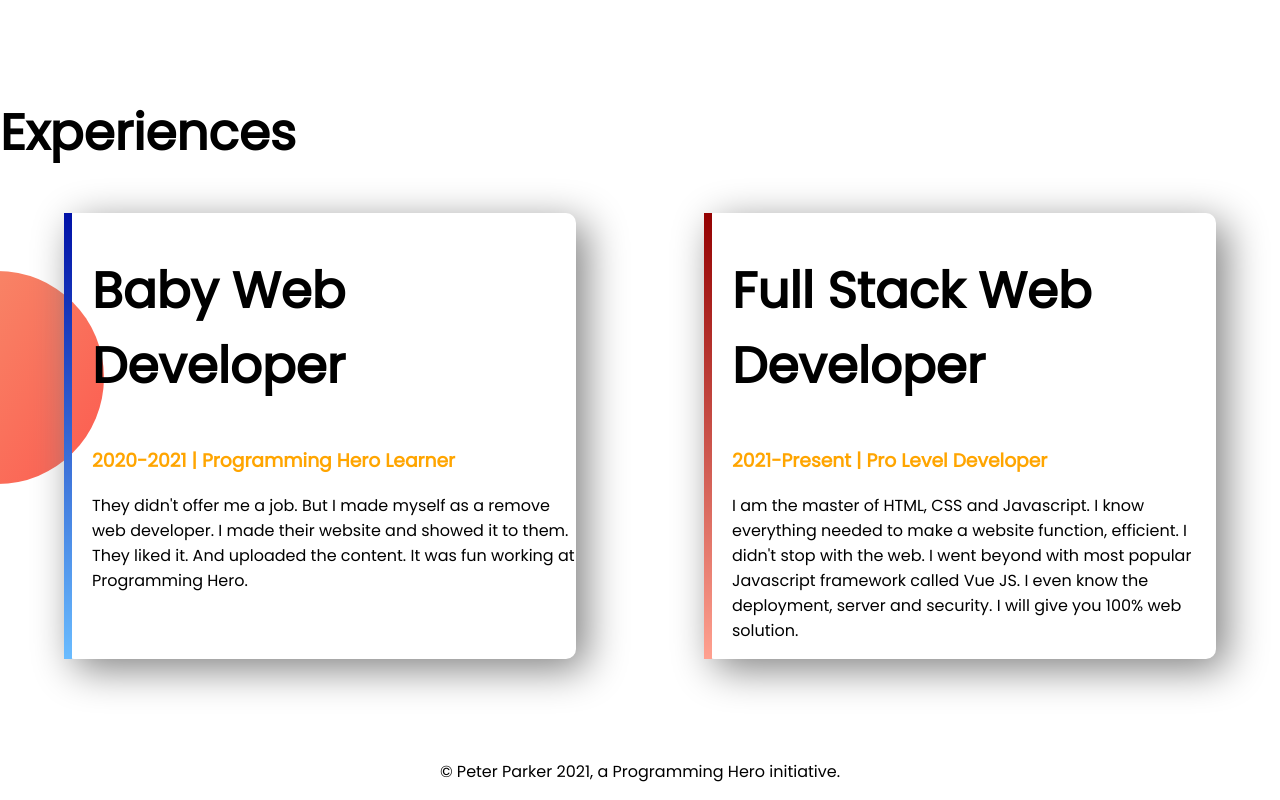
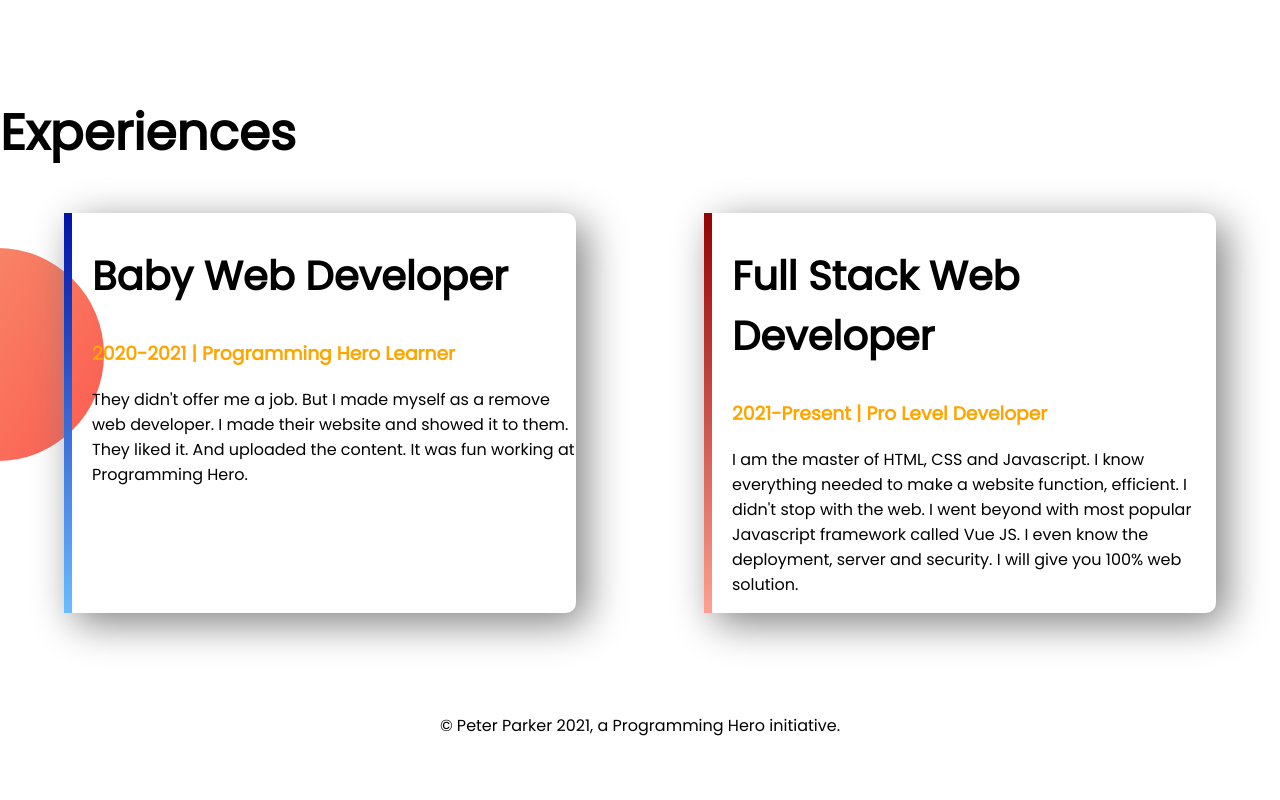
Before and after one commit to hasanulbanna85/developer-portfolio-ep, a plain HTML site: page index.html in a window 1280 px wide. Shown: the part 1141-1941 px from the top of the page. After the commit the page ends 1895 px from the top, so only its background shows below. Drawn offline with Linux system fonts and the light colour scheme.

Commit message:
revised and fix h2

```diff
--- a/index.html
+++ b/index.html
@@ -46,14 +46,14 @@
         <h1>Experiences</h1>
         <div class="flexible-container">
             <div id="baby-web-dev" class="exp-item">
-                <h1>Baby Web Developer</h1>
+                <h2>Baby Web Developer</h2>
                 <h3 class="orange-color">2020-2021 | Programming Hero Learner</h3>
                 <p>They didn't offer me a job. But I made myself as a remove web developer. I made their website and
                     showed
                     it to them. They liked it. And uploaded the content. It was fun working at Programming Hero.</p>
             </div>
             <div id="fullstack-web-dev" class="exp-item">
-                <h1>Full Stack Web Developer</h1>
+                <h2>Full Stack Web Developer</h2>
                 <h3 class="orange-color">2021-Present | Pro Level Developer</h3>
                 <p>I am the master of HTML, CSS and Javascript. I know everything needed to make a website function,
                     efficient. I didn't stop with the web. I went beyond with most popular Javascript framework called
--- a/style.css
+++ b/style.css
@@ -5,6 +5,10 @@ body {
 
 h1 {
     font-size: 50px;
+}
+
+h2 {
+    font-size: 40px;
 }
 
 .orange-color {
```
